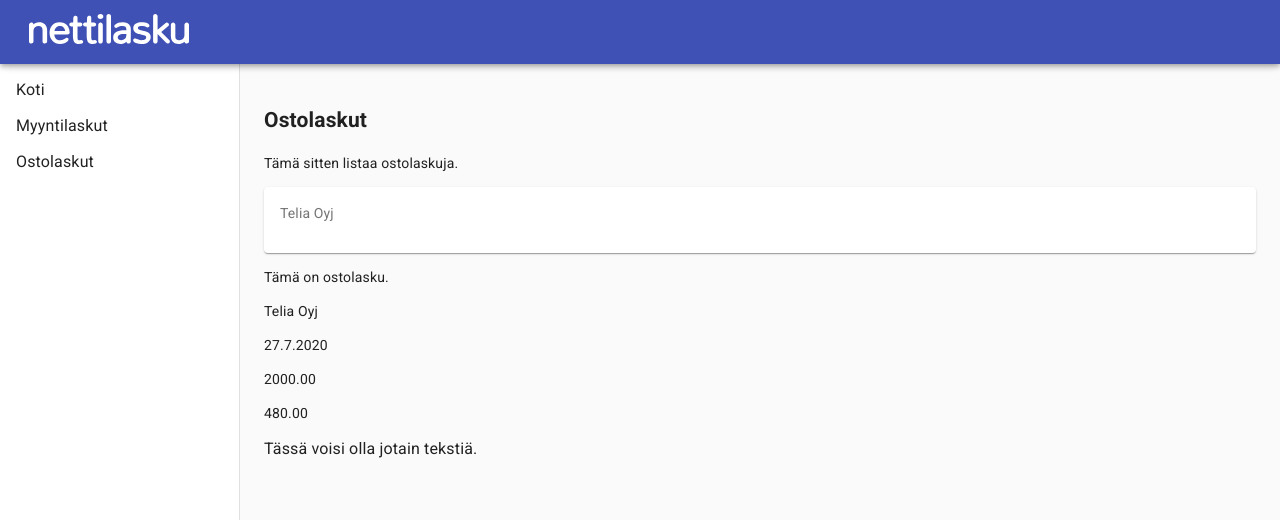
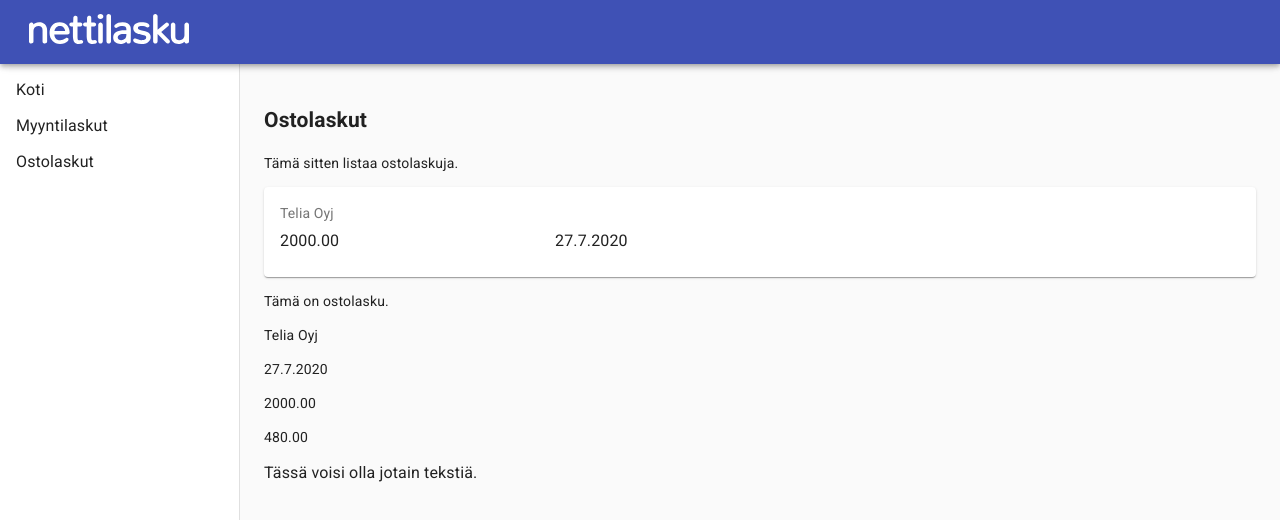
Before and after one commit to epicharri/nl, a React (Create React App) app: page /purchaseinvoices in a window 1280 px wide. Shown: the top 520 px of the page. Built offline with nearby package versions, Linux system fonts and the light colour scheme.

Commit message:
Flexiä Cardin layoutiin

```diff
--- a/src/components/PurchaseInvoices.js
+++ b/src/components/PurchaseInvoices.js
@@ -3,6 +3,7 @@ import {
   Card,
   Typography,
   CardContent,
+  Box,
 } from "@material-ui/core"
 import { makeStyles } from "@material-ui/core/styles"
 
@@ -37,6 +38,17 @@ const PurchaseInvoice = ({ props }) => {
           >
             {invoice.sender}
           </Typography>
+          <Box display="flex">
+            <Typography
+              className={classes.root}
+              color="textPrimary"
+            >
+              {invoice.total}
+            </Typography>
+            <Typography>
+              {invoice.dueDate}
+            </Typography>
+          </Box>
         </CardContent>
       </Card>
 
```
